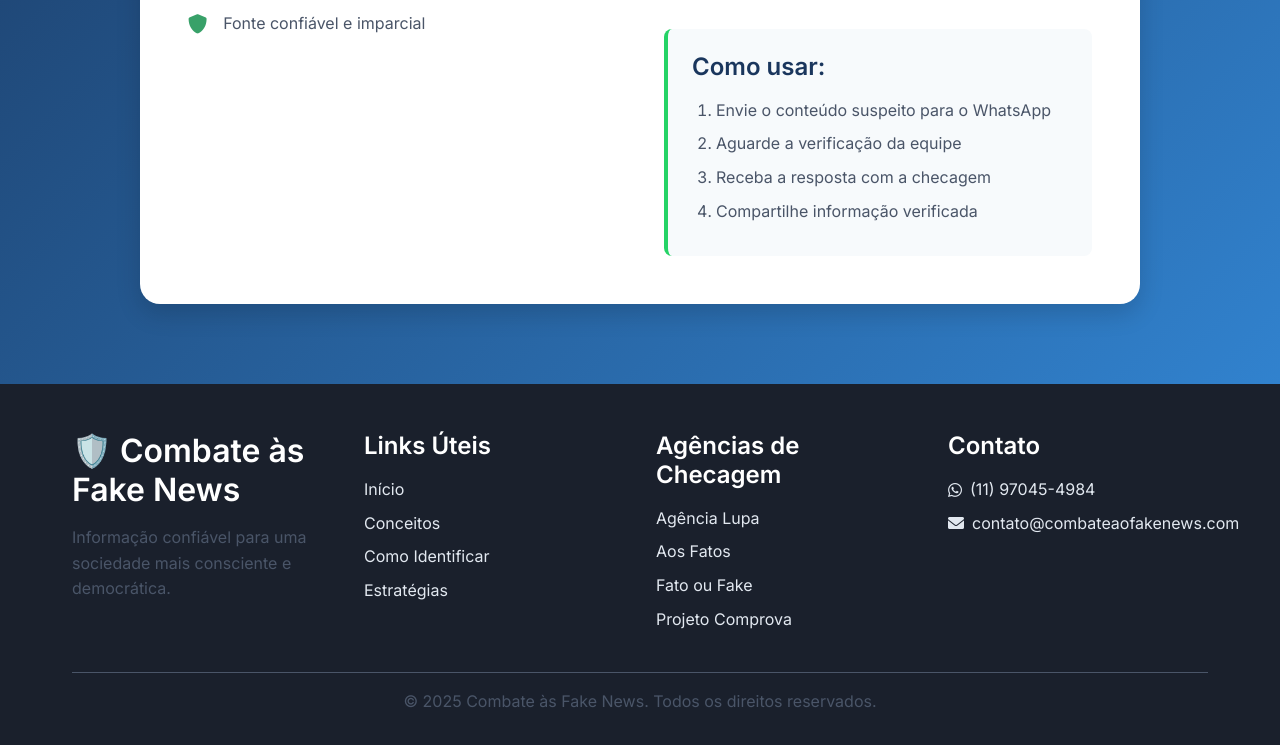
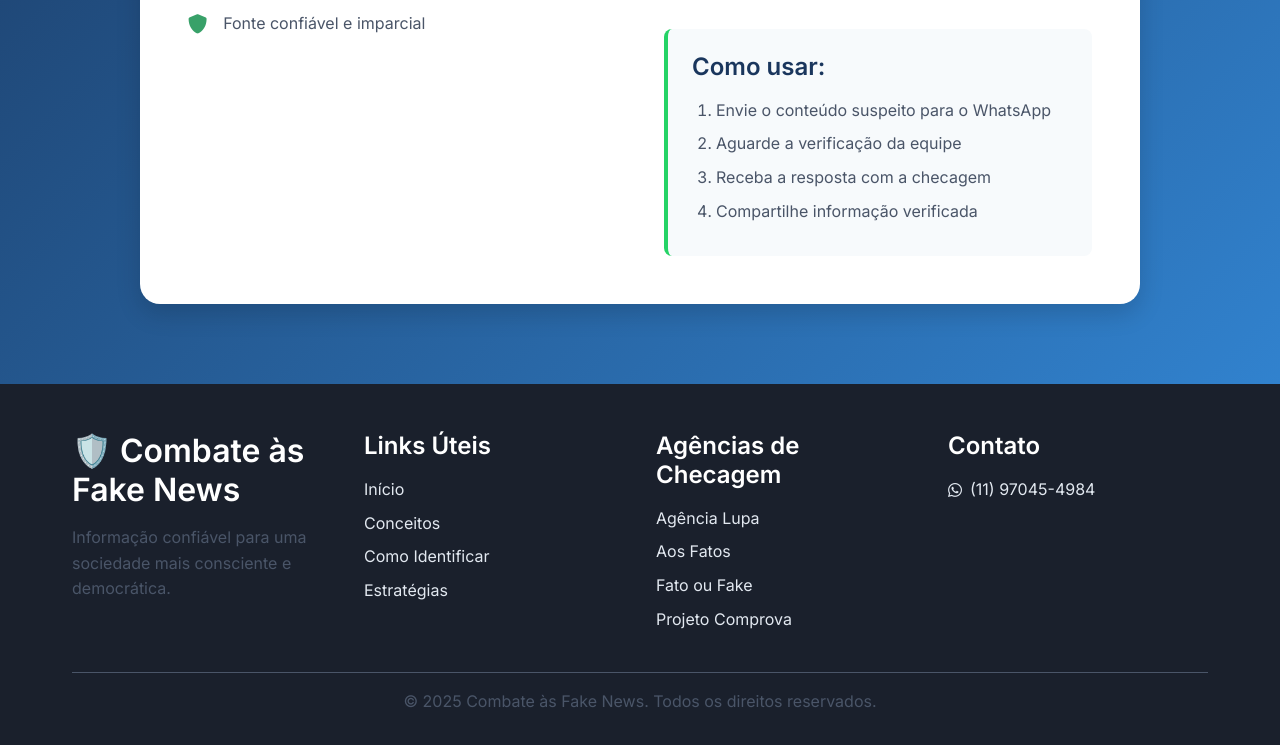
Before and after one commit to fabian71/fake_news, a plain HTML site: page index.html in a window 1280 px wide. Shown: the part 6231-6976 px from the top of the page. Drawn offline with Linux system fonts and the light colour scheme.

Commit message:
email removido do rodape

```diff
--- a/index.html
+++ b/index.html
@@ -365,7 +365,7 @@
                     <h4>Contato</h4>
                     <div class="contact-info">
                         <p><i class="fab fa-whatsapp"></i> (11) 97045-4984</p>
-                        <p><i class="fas fa-envelope"></i> contato@combateaofakenews.com</p>
+
                     </div>
                 </div>
             </div>
```
